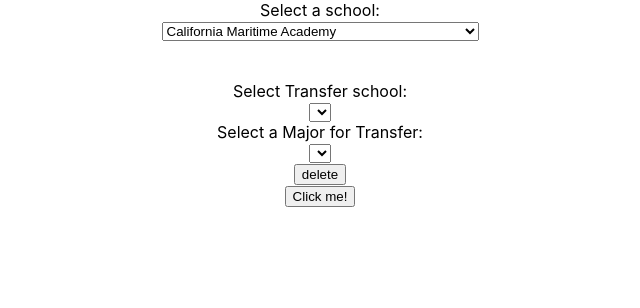
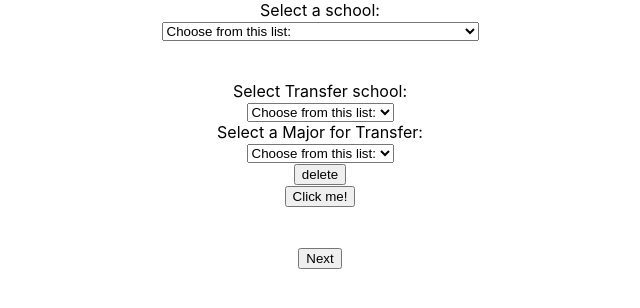
Before and after one commit to michaelleonard15/CC-Compare, a React (Create React App) app in the folder cs160-project/: page / in a window 1280 px wide. Shown: the top 308 px of the page, without its empty margins (320-960 px from the left). Built offline with nearby package versions, Linux system fonts and the light colour scheme.

Commit message:
Some not working code for the Next button

```diff
--- a/cs160-project/src/AgreementSelection.js
+++ b/cs160-project/src/AgreementSelection.js
@@ -9,19 +9,25 @@
 constructor(props) {
     super(props)
 
-    this.state = {source: [], destinations: []}
+    this.state = {source: [], destinations: [],
+                  sourceID: -1, specificAgreements: []}
+
+
     Parse('institutions.json').then( (schools) =>
       this.setState({source: schools})
     )
   }
 
 
-  handleSelected = (schoolId) => {
+  sourceSelected = (schoolId) => {
     Parse('agreements-' + schoolId + '.json').then( (schools) =>
-      this.setState({destinations: schools})
+      this.setState({destinations: schools, sourceID: schoolId})
     )
   }
 
+  specificAgreementSelected = (agreements) => {
+    this.setState({specificAgreements: agreements})
+  }
 
   render () {
   return (
@@ -31,13 +37,14 @@
             name="Schools"
             label="Select a school"
             optionList={this.state.source}
-            selectOption={this.handleSelected}
+            selectOption={this.sourceSelected}
           />
         </div>
-        <div>
-          <DestinationSchoolSelection destinationSchools={this.state.destinations} />
+          <DestinationSchoolSelection destinationSchools={this.state.destinations}
+                                      specificAgreementSelected={this.specificAgreementSelected} />
+        <div align="center">  <br/><br/>
+          <button onClick={console.log("buttonClicked")}>Next</button>
         </div>
-
       </div>
     )
   }
--- a/cs160-project/src/DestinationSchoolSelection.js
+++ b/cs160-project/src/DestinationSchoolSelection.js
@@ -7,68 +7,41 @@
   constructor(props) {
     super(props)
 
-    this.state = {agreements: [0]}
+    this.state = {agreements: [{ID: 0, destination: -1, major: -1}]}
   }
 
   addAgreement = () => {
     let temp = this.state.agreements
     let lastIndex = temp.length - 1
-    temp.push(temp[lastIndex] + 1)
+    temp.push({ID: temp[lastIndex].ID + 1, destination: -1, major: -1})
     this.setState({agreements: temp})
   }
 
   generateMenus = () => {
-    let agreements = []
-    let IDs = this.state.agreements
-    for(let i = 0; i < IDs.length; i++) {
-      agreements.push(<SpecificMajorSelection   key={IDs[i]}
-                                          listIndex={IDs[i]}
+    let menus = []
+    let agreements = this.state.agreements
+    for(let i = 0; i < agreements.length; i++) {
+      menus.push(<SpecificMajorSelection   key={agreements[i].ID}
+                                          listIndex={agreements[i].ID}
                                         destinationSchools={this.props.destinationSchools}
                                         removeAgreement={this.removeAgreement} />)
     }
-    return agreements
+    return menus
   }
 
   removeAgreement = (num) => {
       if(this.state.agreements.length > 1) {
       let newList = this.state.agreements.filter( (agreement) => {
-          return num !== agreement } )
+          return num !== agreement.ID } )
       this.setState({agreements: newList})
     }
   }
 
-/*
-  constructor(props) {
-    super(props)
-
-    this.state = {agreements: []}
-    this.state.agreements.push(<SpecificMajorSelection   key="0"
-                                          listIndex="0"
-                                        destinationSchools={props.destinationSchools}
-                                        removeAgreement={this.removeAgreement} />)
-  }
-
-  addAgreement = () => {
-    let newList = this.state.agreements
-    newList.push(<SpecificMajorSelection   key={newList.length}
-                                          listIndex={newList.length}
-                                        destinationSchools={this.props.destinationSchools}
-                                        removeAgreement={this.removeAgreement} />)
-    this.setState({agreements: newList})
-  }
-
-  removeAgreement = (num) => {
-    let newList = this.state.agreements.filter( (agreement, index) => {
-        return num !== index } )
-    this.setState({agreements: newList})
-  }
-*/
 
   render() {
     return (
       <div>
         <div>
-          {/*{this.state.agreements}*/}
           {this.generateMenus()}
         </div>
         <div align="center">
--- a/cs160-project/src/DropDown.js
+++ b/cs160-project/src/DropDown.js
@@ -8,8 +8,17 @@
 // Options array in the format [{id:  name: }, {id: name: } ...]
 class DropDown extends React.Component {
 
+  constructor(props) {
+    super(props)
+
+    this.state = {selectedID: -1}
+  }
+
   handleSelection = (event) => {
-    this.props.selectOption(event.target.value)
+    if(event.target.value >= 0) {
+      this.setState({selectedID: event.target.value})
+      this.props.selectOption(event.target.value)
+    }
   }
 
 
@@ -18,7 +27,9 @@
       <form>
         <label name={this.props.name}>{this.props.label}:</label>
         <br/>
-        <select name={this.props.name} onChange={this.handleSelection}>
+        <select value={this.state.selectedID}
+                name={this.props.name}
+                onChange={this.handleSelection}>
           <DropDownOptions optionList={this.props.optionList} />
         </select>
       </form>
@@ -28,6 +39,7 @@
 
 
 const DropDownOptions = (props) => {
+  const defaultOption = [<option key ="-1" value="-1">Choose from this list: </option> ]
   const options = props.optionList.map((row) => {
     return(
       <option key={row.id} value={row.id}>
@@ -35,7 +47,7 @@
       </option>
     )
   })
-  return options
+  return defaultOption.concat(options)
 }
 
 
--- a/cs160-project/src/SpecificMajorSelection.js
+++ b/cs160-project/src/SpecificMajorSelection.js
@@ -7,16 +7,21 @@
 
   constructor(props) {
     super(props)
-    this.state = {majors: []}
+    this.state = {majors: [], destinationID: -1, majorID: -1}
   }
 
 
-  handleSelected = (schoolId) => {
+  destinationSelected = (schoolId) => {
     if(schoolId === '39') {
       Parse('majors.json').then( (majors) =>
-        this.setState({majors: majors})
+        this.setState({majors: majors,
+            destinationID: schoolId})
       )
     }
+  }
+
+  majorSelected = (ID) => {
+    this.setState({majorID: ID})
   }
 
   handleRemove = () => {
@@ -33,13 +38,13 @@
           name="Schools"
           label="Select Transfer school"
           optionList={this.props.destinationSchools}
-          selectOption={this.handleSelected}
+          selectOption={this.destinationSelected}
         />
         <DropDown
           name="Majors"
           label="Select a Major for Transfer"
           optionList={this.state.majors}
-          selectOption={() => {console.log("Do Stuff")}}
+          selectOption={this.majorSelected}
           />
         <button onClick={this.handleRemove}>delete</button>
       </div>
```
